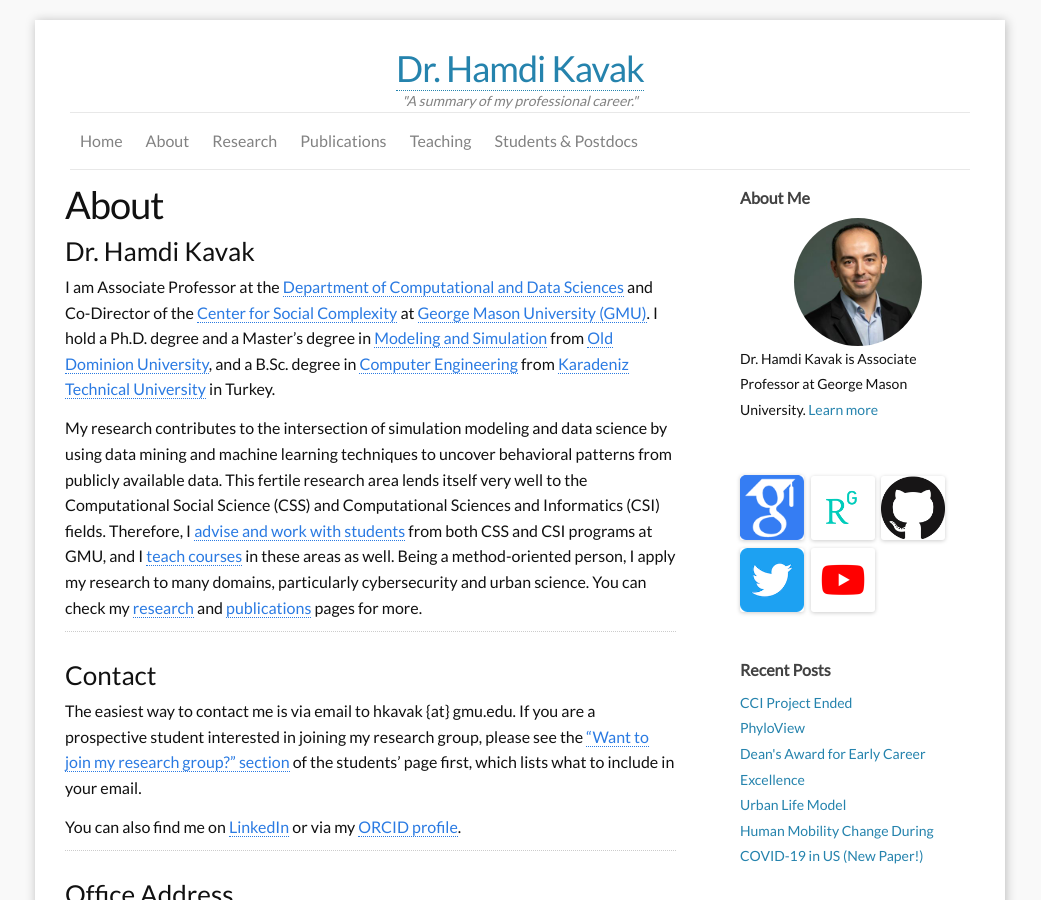
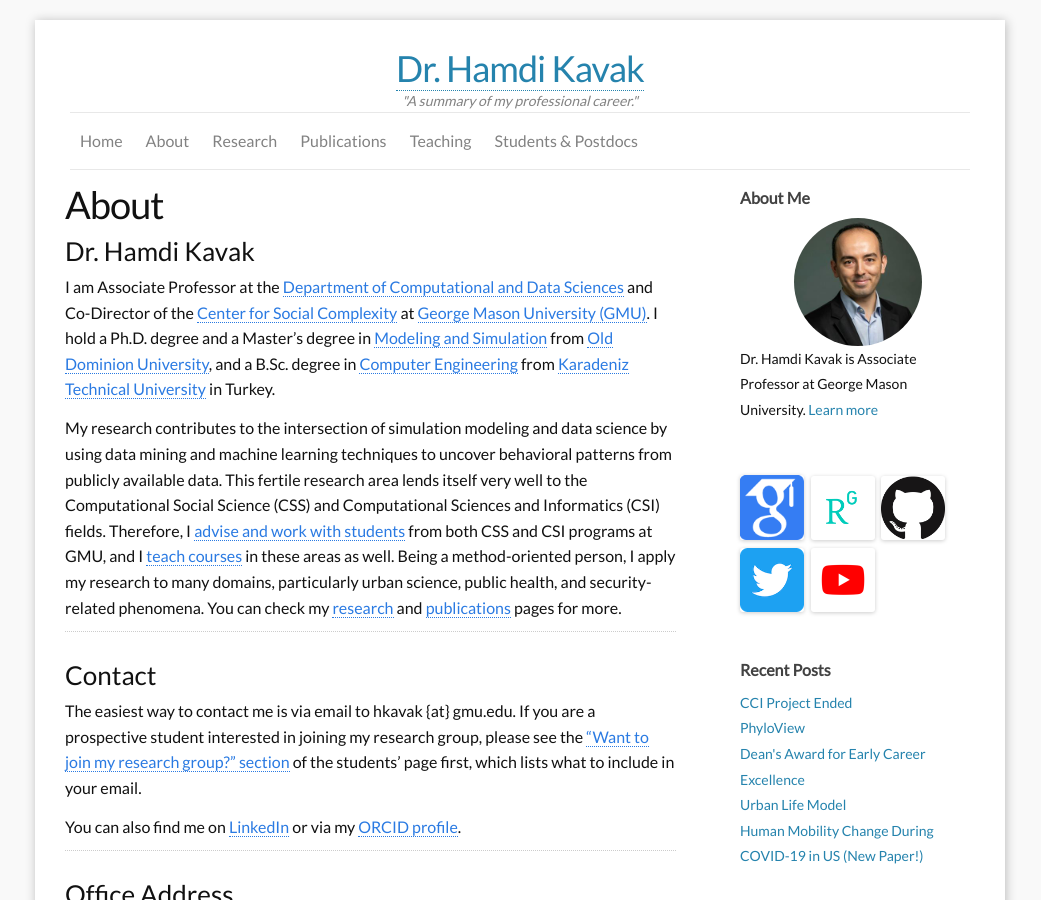
Before and after one commit to hamdikavak/hamdikavak.github.io, a Jekyll site: the page built from b_about.md, in a window 1280 px wide and 900 px high. Shown: the whole window, without its empty margins (120-1161 px from the left). Built offline with Jekyll 4.4.1, drawn with Linux system fonts in a browser that asks for light colours; nearby versions of some CDN libraries.

Commit message:
Update research domains sentence to reflect current publication record

```diff
--- a/b_about.md
+++ b/b_about.md
@@ -9,7 +9,7 @@ nav: yes
 I am Associate Professor at the [Department of Computational and Data Sciences](https://science.gmu.edu/academics/departments-units/computational-data-sciences) and Co-Director of the [Center for Social Complexity](https://socialcomplexity.gmu.edu/) at [George Mason University (GMU)](https://www.gmu.edu).
 I hold a Ph.D. degree and a Master's degree in [Modeling and Simulation](https://www.odu.edu/academics/programs/doctoral/modeling-simulation-eng-phd) from [Old Dominion University](https://www.odu.edu/), and a B.Sc. degree in [Computer Engineering](https://www.ktu.edu.tr/computer) from [Karadeniz Technical University](https://www.ktu.edu.tr/en) in Turkey.
 
-My research contributes to the intersection of simulation modeling and data science by using data mining and machine learning techniques to uncover behavioral patterns from publicly available data. This fertile research area lends itself very well to the Computational Social Science (CSS) and Computational Sciences and Informatics (CSI) fields. Therefore, I [advise and work with students]({{ site.baseurl }}/students/) from both CSS and CSI programs at GMU, and I [teach courses]({{ site.baseurl }}/teaching/) in these areas as well. Being a method-oriented person, I apply my research to many domains, particularly cybersecurity and urban science. You can check my [research]({{ site.baseurl }}/research/) and [publications]({{ site.baseurl }}/publications/) pages for more.
+My research contributes to the intersection of simulation modeling and data science by using data mining and machine learning techniques to uncover behavioral patterns from publicly available data. This fertile research area lends itself very well to the Computational Social Science (CSS) and Computational Sciences and Informatics (CSI) fields. Therefore, I [advise and work with students]({{ site.baseurl }}/students/) from both CSS and CSI programs at GMU, and I [teach courses]({{ site.baseurl }}/teaching/) in these areas as well. Being a method-oriented person, I apply my research to many domains, particularly urban science, public health, and security-related phenomena. You can check my [research]({{ site.baseurl }}/research/) and [publications]({{ site.baseurl }}/publications/) pages for more.
 
 ---
 
```
